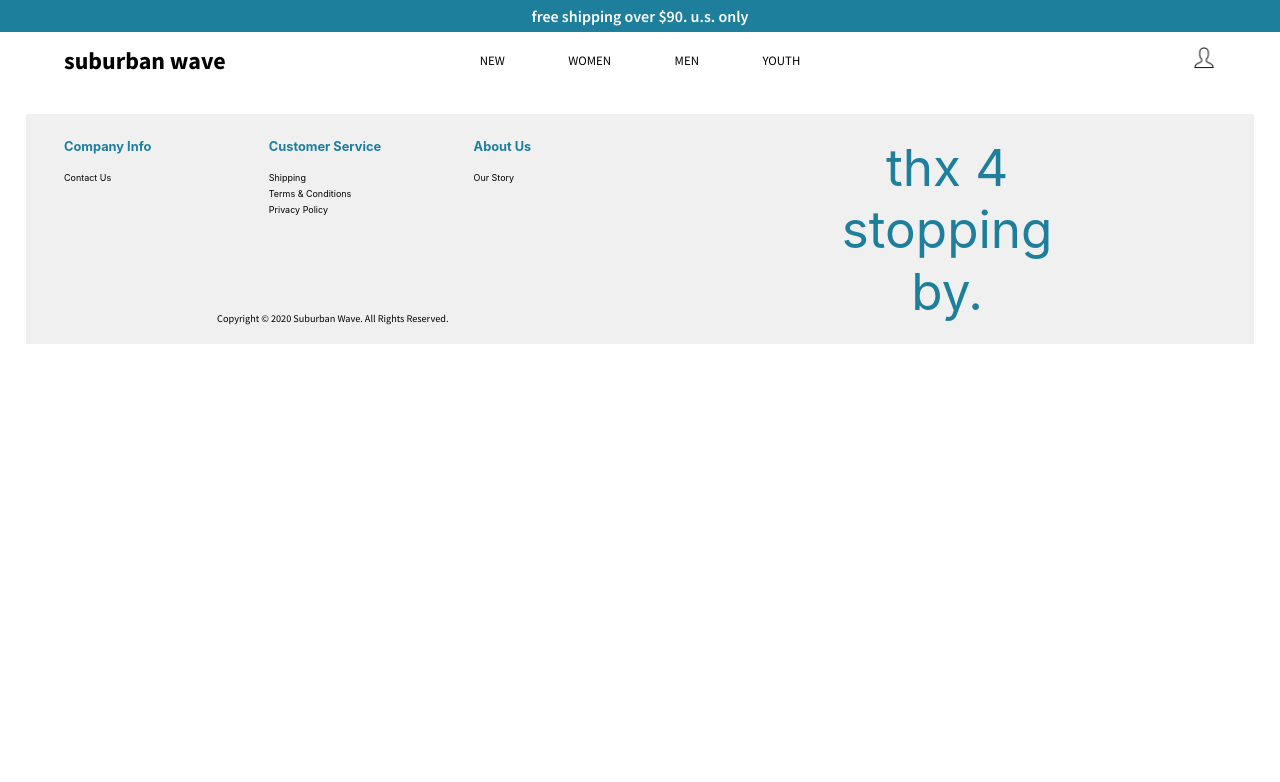
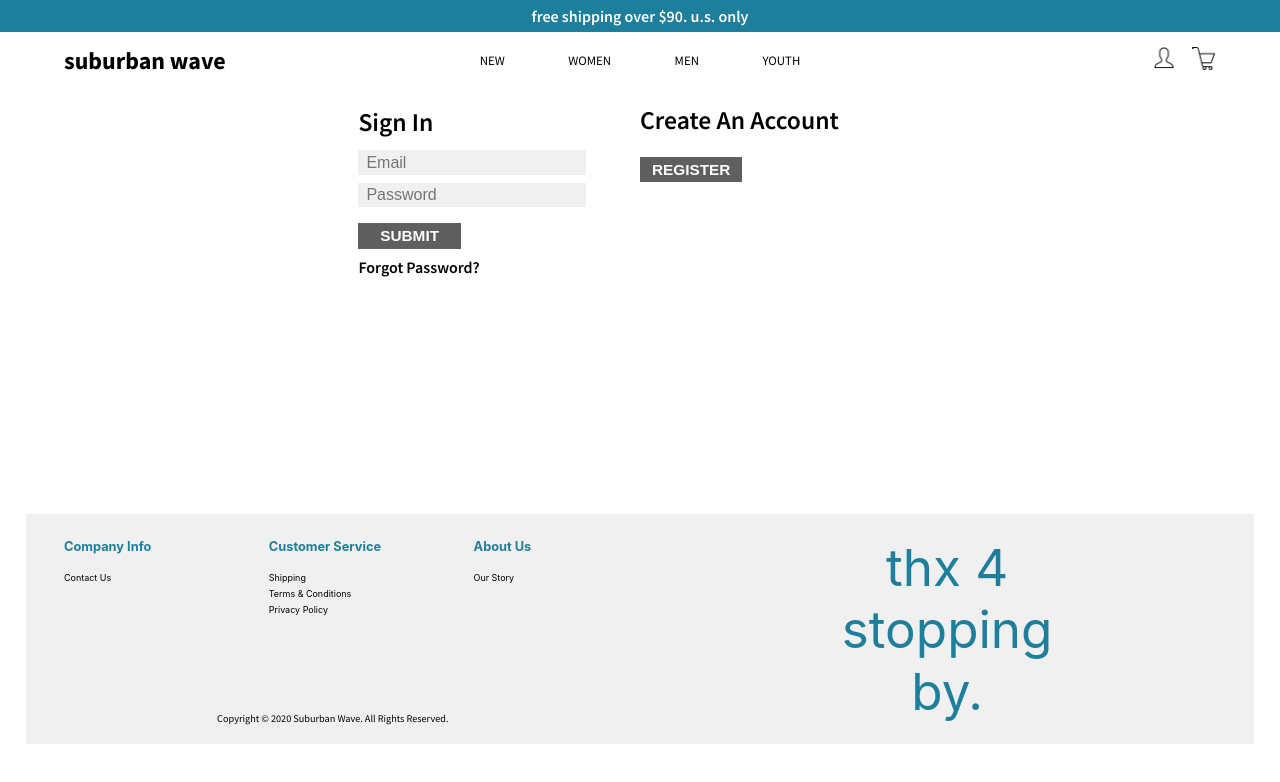
Before and after one commit to connorlagana/sw, a React (Create React App) app: page /cart in a window 1280 px wide. Shown: the top 782 px of the page. Built offline with nearby package versions, Linux system fonts and the light colour scheme; no server answers; a web font is replaced by a local one.

Commit message:
i cant sleep

```diff
--- a/src/App.js
+++ b/src/App.js
@@ -7,6 +7,7 @@ import Women from "./components/Women/Women.js";
 import WomenIndy from "./components/Women/WomenIndy.js";
 import Footer from "./components/Footer.js";
 import Login from "./components/Login/Login.js";
+import Cart from "./components/Login/Cart.js";
 import Profile from "./components/Login/Profile.js";
 import SignUp from "./components/Login/SignUp.js";
 import OurStory from "./components/Extra/OurStory.js";
@@ -15,7 +16,7 @@ import Shipping from "./components/Extra/Shipping.js";
 
 import { allPosts } from "./services/api_helper.js";
 
-import { loginUser, registerUser, verifyUser } from "./services/api_helper";
+import { loginUser, registerUser, verifyUser, userDetails } from "./services/api_helper";
 
 import womenHeroPic from "./images/womenHero.jpg";
 import menHeroPic from "./images/menHero.jpg";
@@ -875,6 +876,7 @@ class App extends Component {
           <ContactUs />
         </Route>
         {!this.state.currentUser ? (
+          <div>
             <Route
               exact
               path="/login"
@@ -885,7 +887,19 @@ class App extends Component {
                 />
               )}
             />
+            <Route
+              exact
+              path="/cart"
+              render={() => (
+                <Login
+                  handleLogin={this.handleLogin}
+                  handleRegister={this.handleRegister}
+                />
+              )}
+            />
+          </div>
         ) : (
+          <div>
             <Route
               exact
               path="/login"
@@ -896,6 +910,12 @@ class App extends Component {
                 />
               )}
             />
+            <Route
+              exact
+              path="/cart"
+              render={() => <Cart currentUser={this.state.currentUser} />}
+            />
+          </div>
         )}
         <Route path="/register">
           <SignUp />
--- a/src/App.scss
+++ b/src/App.scss
@@ -845,7 +845,6 @@
   font-weight: 600;
   font-size: 2vh;
   font-family: "Source Sans Pro", sans-serif;
-  // background-color: yellow;
 
   & .loginDiv {
     display: flex;
@@ -855,7 +854,34 @@
 
     width: 80vw;
     height: 50vh;
-    // background-color: purple;
+
+    & .loginRight {
+      display: flex;
+      justify-content: flex-start;
+      align-items: flex-start;
+      flex-direction: column;
+      width: 22vw;
+      height: 50vh;
+
+      & #loginTitle {
+        font-size: 3.2vh;
+        margin-bottom: 1vw;
+        margin-top: 2vh;
+      }
+      & #loginRegister {
+        height: 2vw;
+        width: 8vw;
+        margin: 1vh 0 1vh 0;
+        border: none;
+        background-color: rgb(95, 95, 95);
+        color: white;
+        font-size: 1.2vw;
+        text-transform: uppercase;
+        font-weight: 700;
+        transition: 0.3s;
+        cursor: pointer;
+      }
+    }
 
     & .loginLeft {
       display: flex;
@@ -877,8 +903,6 @@
         flex-direction: column;
         height: 40vh;
 
-        // background-color: red;
-
         & input {
           border: none;
           background-color: rgb(240, 240, 240);
@@ -886,6 +910,7 @@
           width: 17vw;
           margin-bottom: 1vh;
           font-size: 2vh;
+          padding-left: 1vh;
         }
 
         & input:active {
@@ -910,20 +935,6 @@
           background-color: black;
         }
       }
-
-      & #loginRegister {
-        height: 2vw;
-        width: 8vw;
-        margin: 1vh 0 1vh 0;
-        border: none;
-        background-color: rgb(95, 95, 95);
-        color: white;
-        font-size: 1.2vw;
-        text-transform: uppercase;
-        font-weight: 700;
-        transition: 0.3s;
-        cursor: pointer;
-      }
     }
   }
 }
--- /dev/null
+++ b/src/components/Login/Cart.js
@@ -0,0 +1,31 @@
+import React, { Component } from "react";
+import { Link, Route, Redirect } from "react-router-dom";
+
+class Cart extends Component {
+  constructor(props) {
+    super(props);
+    this.state = {
+      currentUser: this.props.currentUser,
+    };
+  }
+  componentDidMount() {
+    console.log("component did mount");
+    console.log(this.state.currentUser.id);
+  }
+
+  componentDidUpdate() {
+    console.log("component did update");
+    console.log(this.state.currentUser.id);
+  }
+
+  render() {
+    return (
+      <div className="Cart">
+        <div>Hello World!!!!!!</div>
+        <div>Cart is here!</div>
+      </div>
+    );
+  }
+}
+
+export default Cart;
--- a/src/components/Login/Login.js
+++ b/src/components/Login/Login.js
@@ -45,7 +45,7 @@ class Login extends Component {
         {this.state.signIn ? (
           <div className="loginDiv">
             <div className="loginLeft">
-              <label id="loginTitle">Sign In</label>
+              <div id="loginTitle">Sign In</div>
               <button onClick={this.showSignIn} id="loginSubmit">
                 Register
               </button>
@@ -84,7 +84,7 @@ class Login extends Component {
         ) : (
           <div className="loginDiv">
             <div className="loginLeft">
-              <label id="loginTitle">Sign In</label>
+              <div id="loginTitle">Sign In</div>
               <form
                 onSubmit={(e) => {
                   this.props.handleLogin(e, {
@@ -99,8 +99,8 @@ class Login extends Component {
                 <div id="forgotPass">Forgot Password?</div>
               </form>
             </div>
-            <div className="loginLeft">
-              <label id="loginTitle">Create An Account</label>
+            <div className="loginRight">
+              <div id="loginTitle">Create An Account</div>
               <button onClick={this.showSignIn} id="loginRegister">
                 Register
               </button>
--- a/src/components/Nav.js
+++ b/src/components/Nav.js
@@ -47,12 +47,15 @@ class Nav extends Component {
           </div>
           <div className="rightNav">
             {!this.state.currentUser ? (
-              <Link to="login">
+              <Link to="/login">
                 <img src={profile} />
               </Link>
             ) : (
               <img src={cart} />
             )}
+            <Link to="/cart">
+              <img src={cart} />
+            </Link>
           </div>
         </div>
       </div>
```
Lines whose indentation alone changed are shown as unchanged.
